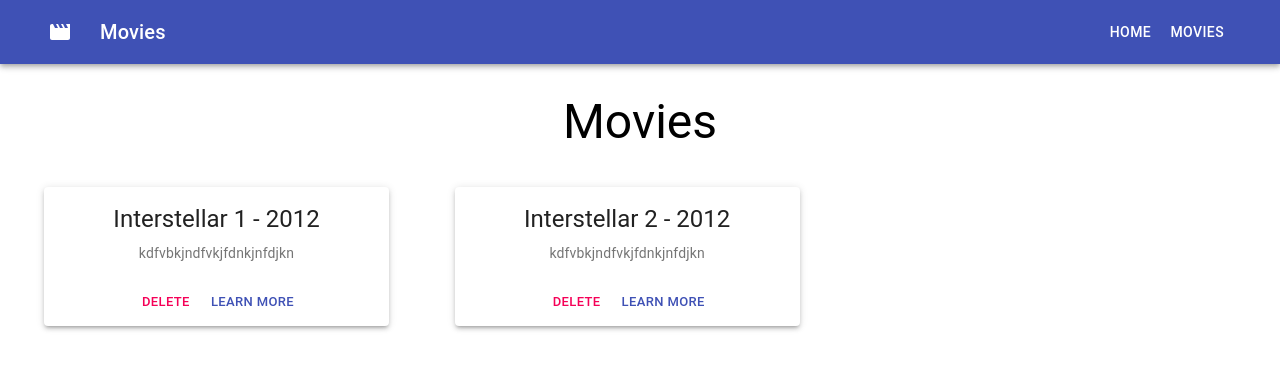
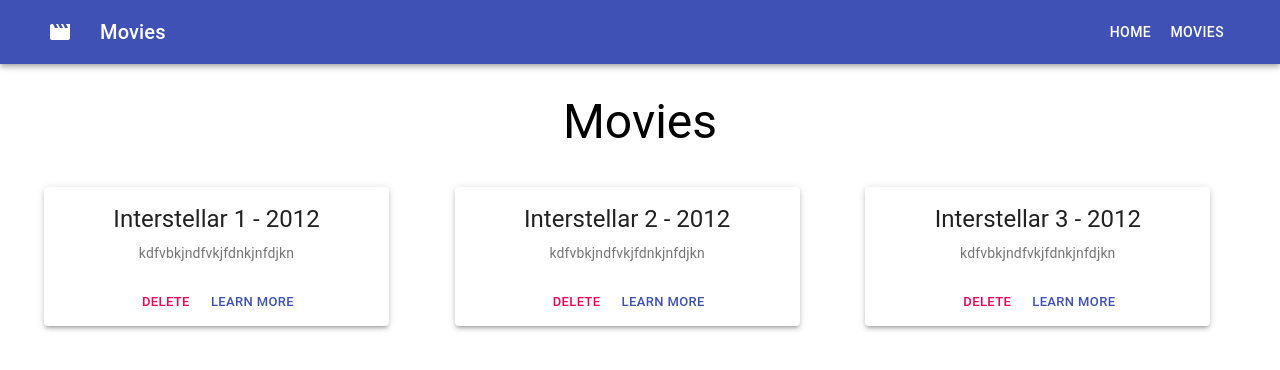
Before and after one commit to manavpatnaik/react-firebase-crud, a React (Create React App) app: page /movies in a window 1280 px wide. Shown: the top 370 px of the page. Built offline with nearby package versions, Linux system fonts and the light colour scheme.

Commit message:
Added state to components

```diff
--- a/src/Components/Form.js
+++ b/src/Components/Form.js
@@ -1,6 +1,8 @@
 import { Button, makeStyles, Typography } from "@material-ui/core";
 import TextField from "@material-ui/core/TextField";
 import { AddCircleOutline } from "@material-ui/icons";
+import { useState } from "react";
+import { useHistory } from "react-router-dom";
 
 const useStyles = makeStyles((theme) => ({
   root: {
@@ -18,6 +20,21 @@ const useStyles = makeStyles((theme) => ({
 }));
 
 const Form = () => {
+  const [name, setName] = useState("");
+  const [year, setYear] = useState("");
+  const [about, setAbout] = useState("");
+
+  const history = useHistory();
+
+  const handleSubmit = (e) => {
+    e.preventDefault();
+    console.log(name, year, about);
+    setName("");
+    setYear("");
+    setAbout("");
+    history.push("/movies");
+  };
+
   const classes = useStyles();
   return (
     <div className={classes.root}>
@@ -26,27 +43,34 @@ const Form = () => {
       </Typography>
       <form noValidate autoComplete="off" className={classes.form}>
         <TextField
+          onChange={(e) => setName(e.target.value)}
           className={classes.field}
           id="name"
           label="Name"
           variant="outlined"
+          value={name}
           fullWidth
         />
         <TextField
+          onChange={(e) => setYear(e.target.value)}
           className={classes.field}
           id="year"
           label="Year"
           variant="outlined"
+          value={year}
           fullWidth
         />
         <TextField
+          onChange={(e) => setAbout(e.target.value)}
           className={classes.field}
           id="about"
           label="About"
           variant="outlined"
+          value={about}
           fullWidth
         />
         <Button
+          onClick={handleSubmit}
           variant="contained"
           color="primary"
           size="large"
--- a/src/Components/Movies.js
+++ b/src/Components/Movies.js
@@ -30,9 +30,17 @@ const Movies = () => {
         year: 2012,
         about: "kdfvbkjndfvkjfdnkjnfdjkn",
       },
+      {
+        id: 3,
+        name: "Interstellar 3",
+        year: 2012,
+        about: "kdfvbkjndfvkjfdnkjnfdjkn",
+      },
     ]);
   }, []);
+
   const classes = useStyles();
+
   return (
     <Container className={classes.root}>
       <Typography variant="h3" gutterBottom className={classes.title}>
```
